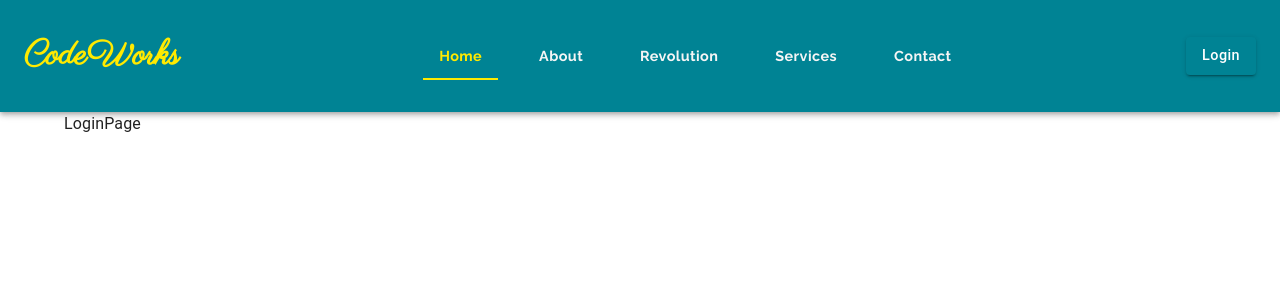
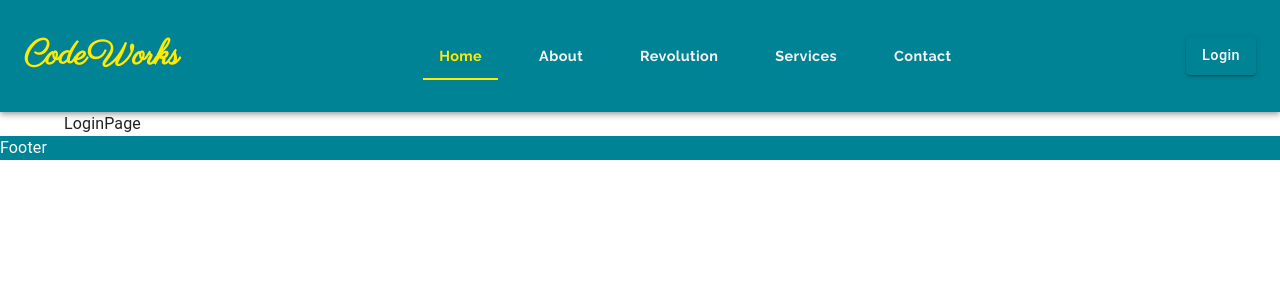
Before and after one commit to sagar-aryal/code-works, a React (Create React App) app: page /login in a window 1280 px wide. Shown: the top 300 px of the page. Built offline with nearby package versions, Linux system fonts and the light colour scheme.

Commit message:
footer component continue

```diff
--- a/src/App.js
+++ b/src/App.js
@@ -1,7 +1,7 @@
 import React from "react";
 import { BrowserRouter, Routes, Route } from "react-router-dom";
 
-import Header from "./components/Header";
+import Header from "./components/Header/Header";
 import HomePage from "./pages/HomePage";
 import AboutPage from "./pages/AboutPage";
 import RevolutionPage from "./pages/RevolutionPage";
@@ -10,7 +10,9 @@ import SoftwarePage from "./pages/SoftwarePage";
 import WebsitePage from "./pages/WebsitePage";
 import MobileAppsPage from "./pages/MobileAppsPage";
 import ContactPage from "./pages/ContactPage";
-import theme from "./styles/Theme";
+import LoginPage from "./pages/LoginPage";
+import Footer from "./components/Footer/Footer";
+import theme from "./theme/Theme";
 
 import { ThemeProvider } from "@mui/material/styles";
 import {
@@ -23,7 +25,6 @@ import {
   Fab,
 } from "@mui/material";
 import { KeyboardArrowUp } from "@mui/icons-material";
-import LoginPage from "./pages/LoginPage";
 
 function ScrollTop(props) {
   const { children, window } = props;
@@ -83,6 +84,8 @@ const App = () => {
           </Routes>
         </Container>
 
+        <Footer />
+
         <Toolbar id="back-to-top-anchor" />
         <ScrollTop>
           <Fab size="small" aria-label="scroll back to top">
--- /dev/null
+++ b/src/components/Footer/Footer.jsx
@@ -0,0 +1,9 @@
+import React from "react";
+
+import { FooterContainer } from "./FooterStyle";
+
+const Footer = () => {
+  return <FooterContainer>Footer</FooterContainer>;
+};
+
+export default Footer;
--- /dev/null
+++ b/src/components/Footer/FooterStyle.js
@@ -0,0 +1,7 @@
+import { styled } from "@mui/material/styles";
+
+export const FooterContainer = styled("div")(({ theme }) => ({
+  background: theme.palette.primary.main,
+  color: theme.palette.primary.contrastText,
+  width: "100%",
+}));
--- a/src/components/HeaderStyle.js
+++ b/src/components/Header/HeaderStyle.js
@@ -1,4 +1,4 @@
-import theme from "../styles/Theme";
+import theme from "../../theme/Theme";
 
 export const appBarStyles = {
   position: "sticky",
@@ -38,6 +38,9 @@ export const tabStyles = {
   minWidth: "10px",
   marginLeft: "25px",
   color: "whitesmoke",
+  "&: hover": {
+    opacity: 0.6,
+  },
 };
 
 export const menuStyles = {
```
Also changed, not shown: src/components/Header/Header.jsx (renamed from src/components/Header.jsx), src/theme/Theme.js (renamed from src/styles/Theme.js).
